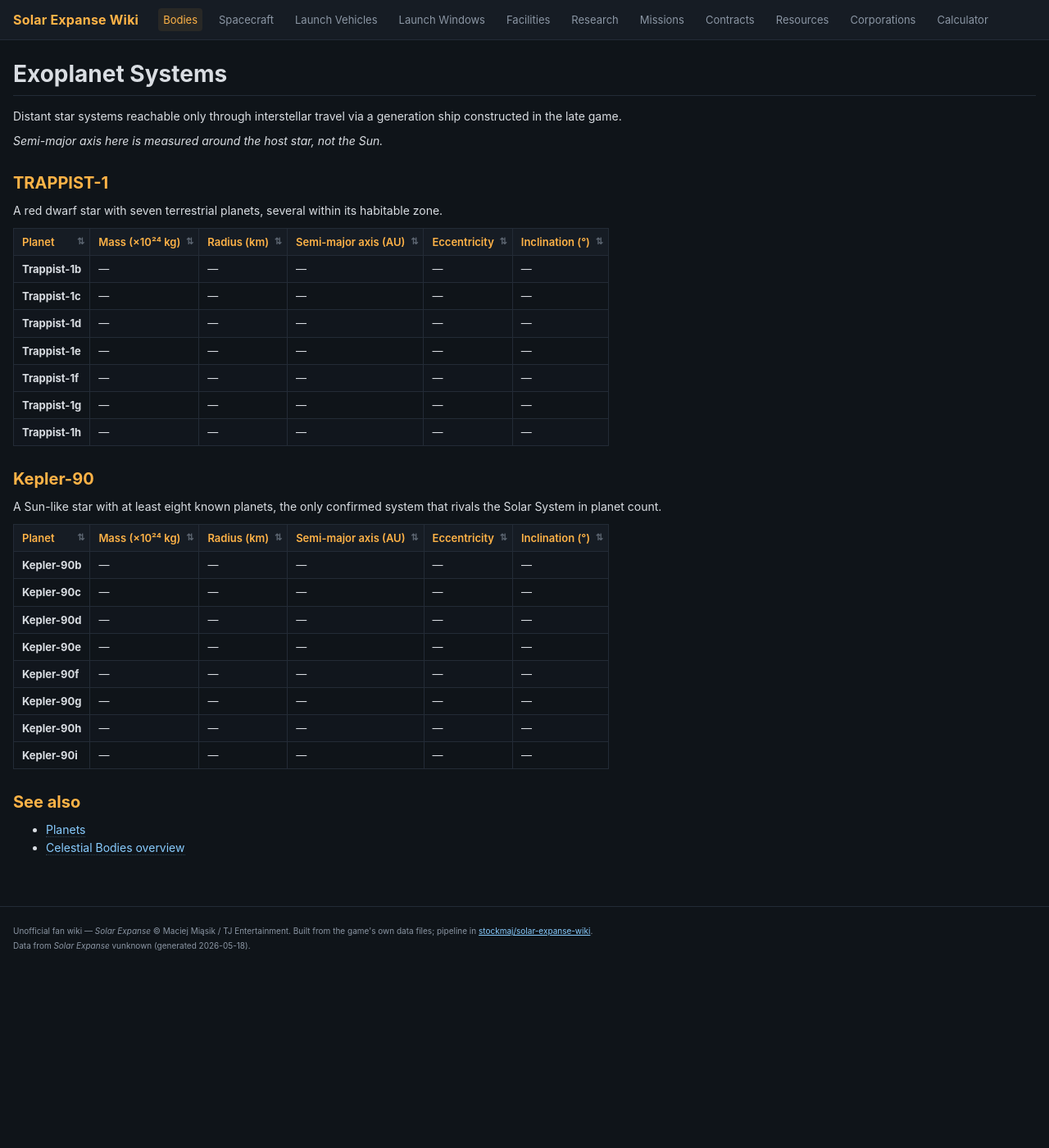
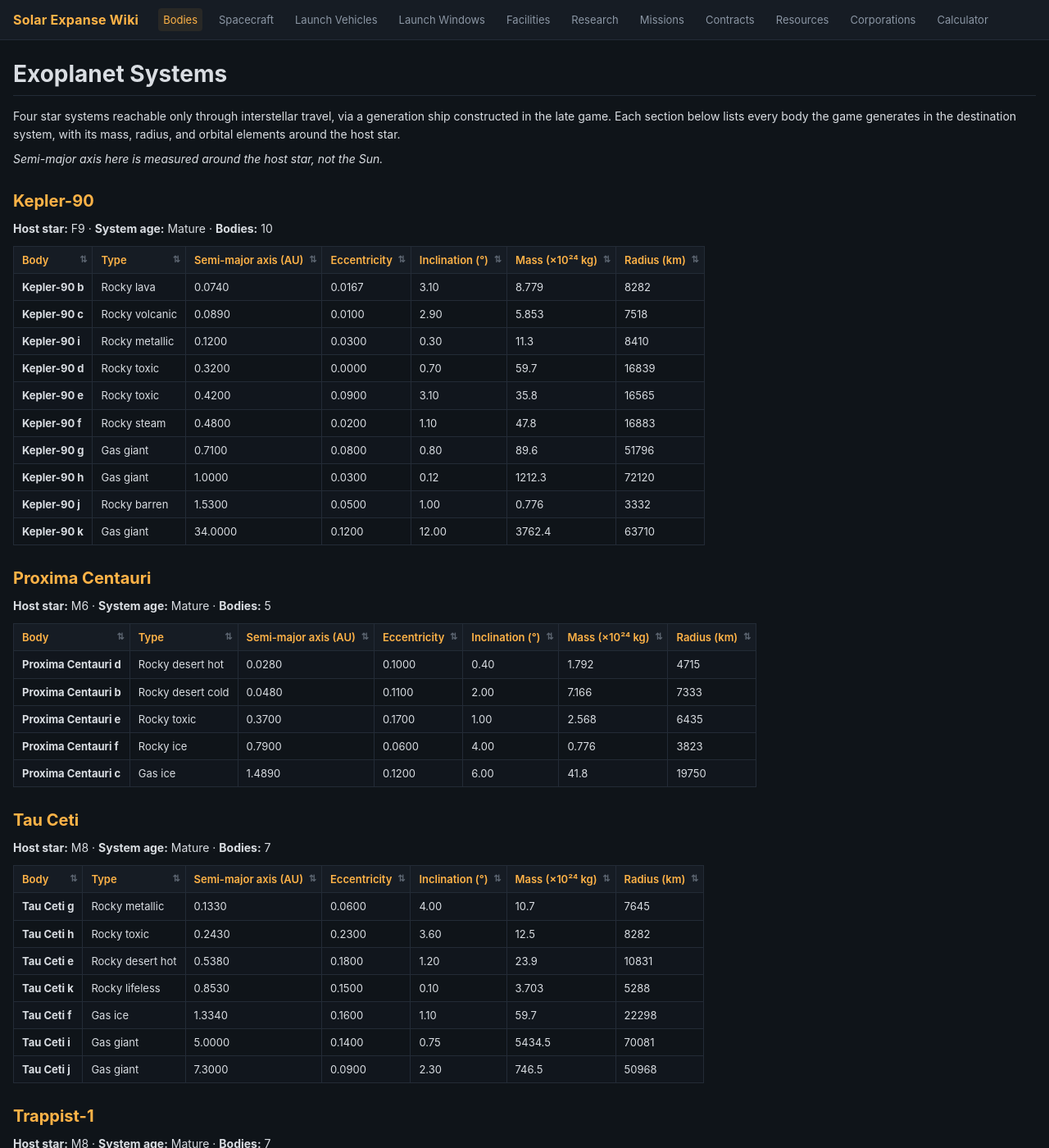
Before and after one commit to stockmaj/solar-expanse-wiki, a Jekyll site: the page built from docs/celestial-bodies/exoplanets.md, in a window 1280 px wide and 1400 px high. Shown: the whole window at 82% size. Built offline with Jekyll 4.4.1, drawn with Linux system fonts in a browser that asks for light colours; our own code applies the rules of GitHub Pages for plain Markdown files; some of the changed text lies outside the part shown.

Commit message:
exoplanets: legacy /celestial-bodies/exoplanets/ URL now serves real data

```diff
--- a/docs/celestial-bodies/exoplanets.md
+++ b/docs/celestial-bodies/exoplanets.md
@@ -1,41 +1,70 @@
 # Exoplanet Systems
 
-Distant star systems reachable only through interstellar travel via a generation
-ship constructed in the late game.
+Four star systems reachable only through interstellar travel, via a
+generation ship constructed in the late game. Each section below lists
+every body the game generates in the destination system, with its mass,
+radius, and orbital elements around the host star.
 
 _Semi-major axis here is measured around the host star, not the Sun._
 
-## TRAPPIST-1
-
-A red dwarf star with seven terrestrial planets, several within its habitable zone.
-
-| Planet | Mass (×10²⁴ kg) | Radius (km) | Semi-major axis (AU) | Eccentricity | Inclination (°) |
-| --- | --- | --- | --- | --- | --- |
-| **Trappist-1b** | — | — | — | — | — |
-| **Trappist-1c** | — | — | — | — | — |
-| **Trappist-1d** | — | — | — | — | — |
-| **Trappist-1e** | — | — | — | — | — |
-| **Trappist-1f** | — | — | — | — | — |
-| **Trappist-1g** | — | — | — | — | — |
-| **Trappist-1h** | — | — | — | — | — |
-
 ## Kepler-90
 
-A Sun-like star with at least eight known planets, the only confirmed system that
-rivals the Solar System in planet count.
+**Host star:** F9 · **System age:** Mature · **Bodies:** 10
 
-| Planet | Mass (×10²⁴ kg) | Radius (km) | Semi-major axis (AU) | Eccentricity | Inclination (°) |
-| --- | --- | --- | --- | --- | --- |
-| **Kepler-90b** | — | — | — | — | — |
-| **Kepler-90c** | — | — | — | — | — |
-| **Kepler-90d** | — | — | — | — | — |
-| **Kepler-90e** | — | — | — | — | — |
-| **Kepler-90f** | — | — | — | — | — |
-| **Kepler-90g** | — | — | — | — | — |
-| **Kepler-90h** | — | — | — | — | — |
-| **Kepler-90i** | — | — | — | — | — |
+| Body | Type | Semi-major axis (AU) | Eccentricity | Inclination (°) | Mass (×10²⁴ kg) | Radius (km) |
+| --- | --- | --- | --- | --- | --- | --- |
+| **Kepler-90 b** | Rocky lava | 0.0740 | 0.0167 | 3.10 | 8.779 | 8282 |
+| **Kepler-90 c** | Rocky volcanic | 0.0890 | 0.0100 | 2.90 | 5.853 | 7518 |
+| **Kepler-90 i** | Rocky metallic | 0.1200 | 0.0300 | 0.30 | 11.3 | 8410 |
+| **Kepler-90 d** | Rocky toxic | 0.3200 | 0.0000 | 0.70 | 59.7 | 16839 |
+| **Kepler-90 e** | Rocky toxic | 0.4200 | 0.0900 | 3.10 | 35.8 | 16565 |
+| **Kepler-90 f** | Rocky steam | 0.4800 | 0.0200 | 1.10 | 47.8 | 16883 |
+| **Kepler-90 g** | Gas giant | 0.7100 | 0.0800 | 0.80 | 89.6 | 51796 |
+| **Kepler-90 h** | Gas giant | 1.0000 | 0.0300 | 0.12 | 1212.3 | 72120 |
+| **Kepler-90 j** | Rocky barren | 1.5300 | 0.0500 | 1.00 | 0.776 | 3332 |
+| **Kepler-90 k** | Gas giant | 34.0000 | 0.1200 | 12.00 | 3762.4 | 63710 |
+
+## Proxima Centauri
+
+**Host star:** M6 · **System age:** Mature · **Bodies:** 5
+
+| Body | Type | Semi-major axis (AU) | Eccentricity | Inclination (°) | Mass (×10²⁴ kg) | Radius (km) |
+| --- | --- | --- | --- | --- | --- | --- |
+| **Proxima Centauri d** | Rocky desert hot | 0.0280 | 0.1000 | 0.40 | 1.792 | 4715 |
+| **Proxima Centauri b** | Rocky desert cold | 0.0480 | 0.1100 | 2.00 | 7.166 | 7333 |
+| **Proxima Centauri e** | Rocky toxic | 0.3700 | 0.1700 | 1.00 | 2.568 | 6435 |
+| **Proxima Centauri f** | Rocky ice | 0.7900 | 0.0600 | 4.00 | 0.776 | 3823 |
+| **Proxima Centauri c** | Gas ice | 1.4890 | 0.1200 | 6.00 | 41.8 | 19750 |
+
+## Tau Ceti
+
+**Host star:** M8 · **System age:** Mature · **Bodies:** 7
+
+| Body | Type | Semi-major axis (AU) | Eccentricity | Inclination (°) | Mass (×10²⁴ kg) | Radius (km) |
+| --- | --- | --- | --- | --- | --- | --- |
+| **Tau Ceti g** | Rocky metallic | 0.1330 | 0.0600 | 4.00 | 10.7 | 7645 |
+| **Tau Ceti h** | Rocky toxic | 0.2430 | 0.2300 | 3.60 | 12.5 | 8282 |
+| **Tau Ceti e** | Rocky desert hot | 0.5380 | 0.1800 | 1.20 | 23.9 | 10831 |
+| **Tau Ceti k** | Rocky lifeless | 0.8530 | 0.1500 | 0.10 | 3.703 | 5288 |
+| **Tau Ceti f** | Gas ice | 1.3340 | 0.1600 | 1.10 | 59.7 | 22298 |
+| **Tau Ceti i** | Gas giant | 5.0000 | 0.1400 | 0.75 | 5434.5 | 70081 |
+| **Tau Ceti j** | Gas giant | 7.3000 | 0.0900 | 2.30 | 746.5 | 50968 |
+
+## Trappist-1
+
+**Host star:** M8 · **System age:** Mature · **Bodies:** 7
+
+| Body | Type | Semi-major axis (AU) | Eccentricity | Inclination (°) | Mass (×10²⁴ kg) | Radius (km) |
+| --- | --- | --- | --- | --- | --- | --- |
+| **TRAPPIST-1b** | Rocky volcanic | 0.0115 | 0.0200 | 1.00 | 8.182 | 7390 |
+| **TRAPPIST-1c** | Rocky barren | 0.0158 | 0.0100 | 0.85 | 7.811 | 6989 |
+| **TRAPPIST-1d** | Rocky eyeball hot | 0.0227 | 0.0500 | 0.93 | 2.317 | 4906 |
+| **TRAPPIST-1e** | Rocky lifeless | 0.0292 | 0.0600 | 0.75 | 4.133 | 5861 |
+| **TRAPPIST-1f** | Rocky eyeball cold | 0.0385 | 0.0300 | 1.23 | 6.205 | 6658 |
+| **TRAPPIST-1g** | Rocky steam | 0.0468 | 0.1000 | 1.03 | 7.889 | 7193 |
+| **TRAPPIST-1h** | Rocky ice | 0.0618 | 0.0900 | 2.30 | 1.947 | 4938 |
 
 ## See also
 
-- [Planets](planets.md)
-- [Celestial Bodies overview](README.md)
+- [Celestial Bodies overview](../celestial-bodies/) — Sol's planets, moons, asteroids, comets.
+- [Planets](../celestial-bodies/planets.md) — the nine Sol planets.
```
Also changed, not shown: 1 other file.
